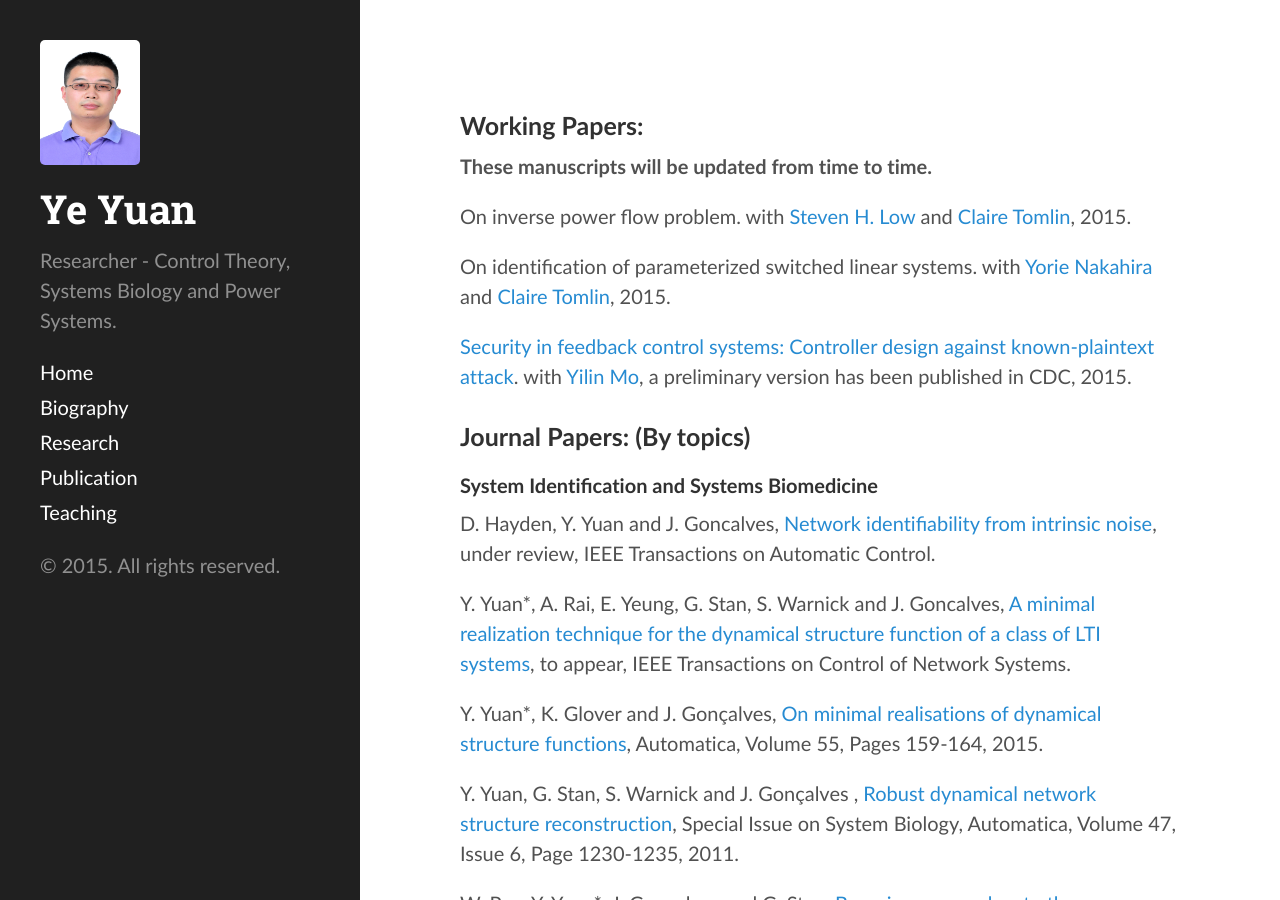
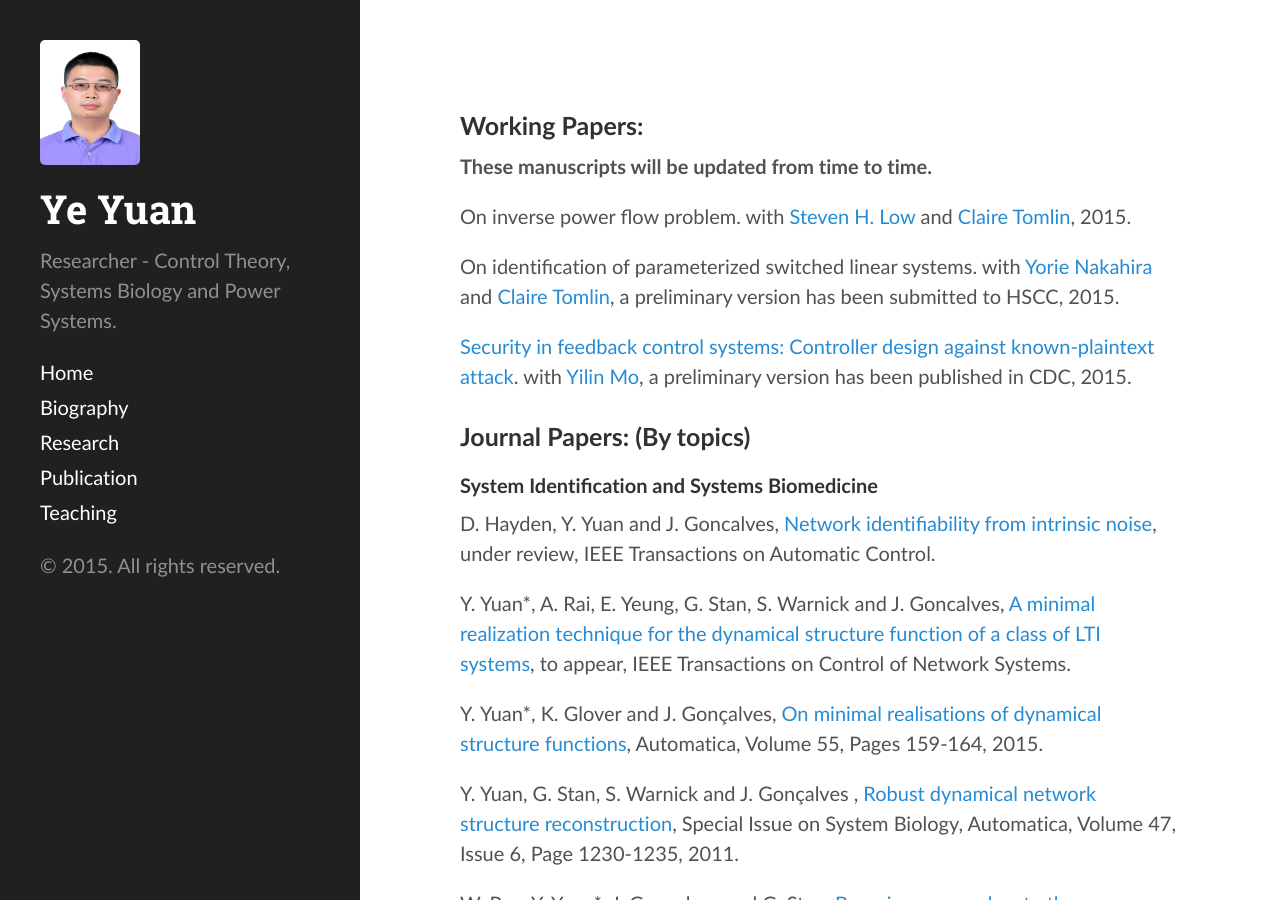
Before and after one commit to yy311/yy311.github.io, a Jekyll site: the page built from publication.md, in a window 1280 px wide and 900 px high. Built offline with Jekyll 4.4.1, drawn with Linux system fonts in a browser that asks for light colours.

Commit message:
Update publication.md

```diff
--- a/publication.md
+++ b/publication.md
@@ -8,7 +8,7 @@ layout: page
 
 On inverse power flow problem. with [Steven H. Low](http://netlab.caltech.edu/~slow/) and [Claire Tomlin](http://www.eecs.berkeley.edu/~tomlin/), 2015.
 
-On identification of parameterized switched linear systems. with [Yorie Nakahira](https://directory.caltech.edu/personnel/ynakahir) and [Claire Tomlin](http://www.eecs.berkeley.edu/~tomlin/), 2015.
+On identification of parameterized switched linear systems. with [Yorie Nakahira](https://directory.caltech.edu/personnel/ynakahir) and [Claire Tomlin](http://www.eecs.berkeley.edu/~tomlin/), a preliminary version has been submitted to HSCC, 2015.
 
 [Security in feedback control systems: Controller design against known-plaintext attack](https://www.authorea.com/users/62980/articles/74733). with [Yilin Mo](http://yilinmo.github.io/), a preliminary version has been published in CDC, 2015.
 
```
